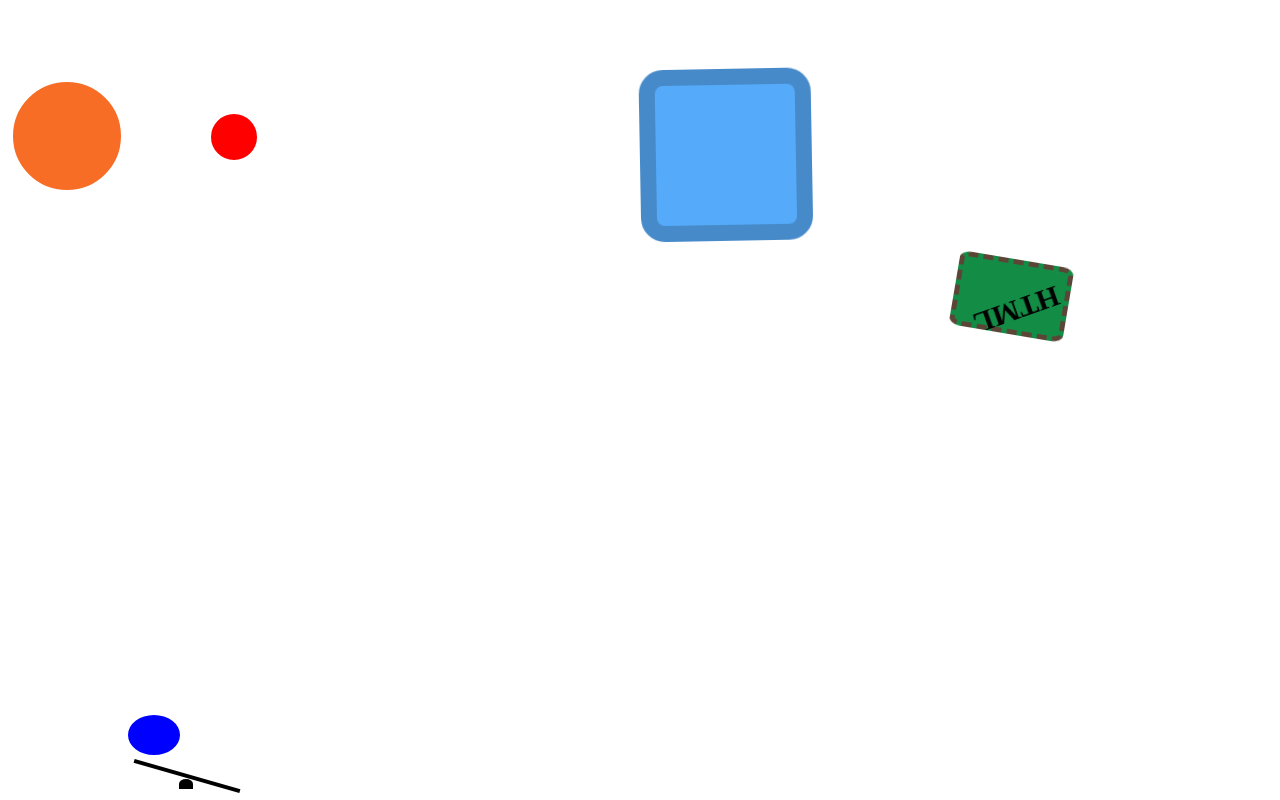
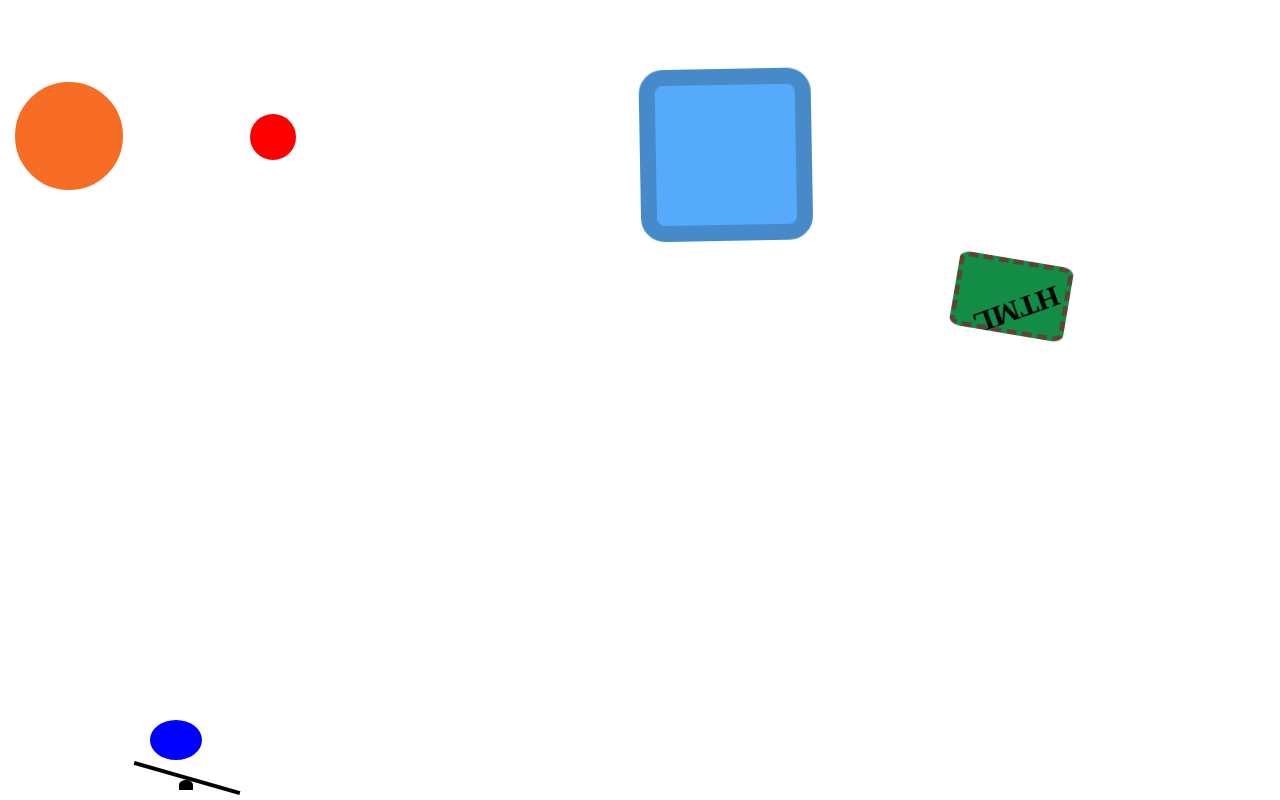
Before and after one commit to VaheMinasian/VT17Webutveckling, a plain HTML site: page assets/pages/uppgift_4.html in a window 1280 px wide. Drawn offline with Linux system fonts and the light colour scheme.

Commit message:
minor changes to balls bouncing edges - uppgift4

```diff
--- a/assets/style/uppgift4.css
+++ b/assets/style/uppgift4.css
@@ -28,7 +28,7 @@ body{
 }
 
 #big-bounce {
-    left: 1%;
+    left: 15px;
     border: 4px #F86D26 solid;
     background: #F86D26;
     -webkit-animation-name: bounce;
@@ -56,22 +56,21 @@ body{
     100% {
         width: 46px;
         height: 34px;
-        bottom: 45px;
+        bottom: 40px;
     }
 }
 
 #small-left {
-    left: 10%;
+    left: 150px;
     border: 3px #0000ff solid;
     background: #0000ff;
 }
 
 #small-right {
-    left: 16.5%;
+    left: 250px;
     border: 3px #ff0000 solid;
     -webkit-animation-delay: 1s;
     background: #ff0000;
-    margin-top: -100px;
 }
 
 .ball{
@@ -82,6 +81,7 @@ body{
     -webkit-animation-iteration-count: infinite;
     -webkit-animation-duration: 1s;
     -webkit-animation-direction: alternate;
+    margin-top: -100px;
 }
 
 @-webkit-keyframes arm {
@@ -116,7 +116,7 @@ body{
 .scalebase{
     position: absolute;
     left:  14%;
-    bottom: 1.4%;
+    bottom: 10px;
     background-color: black;
     height: 10px;
     width: 14px;
```
